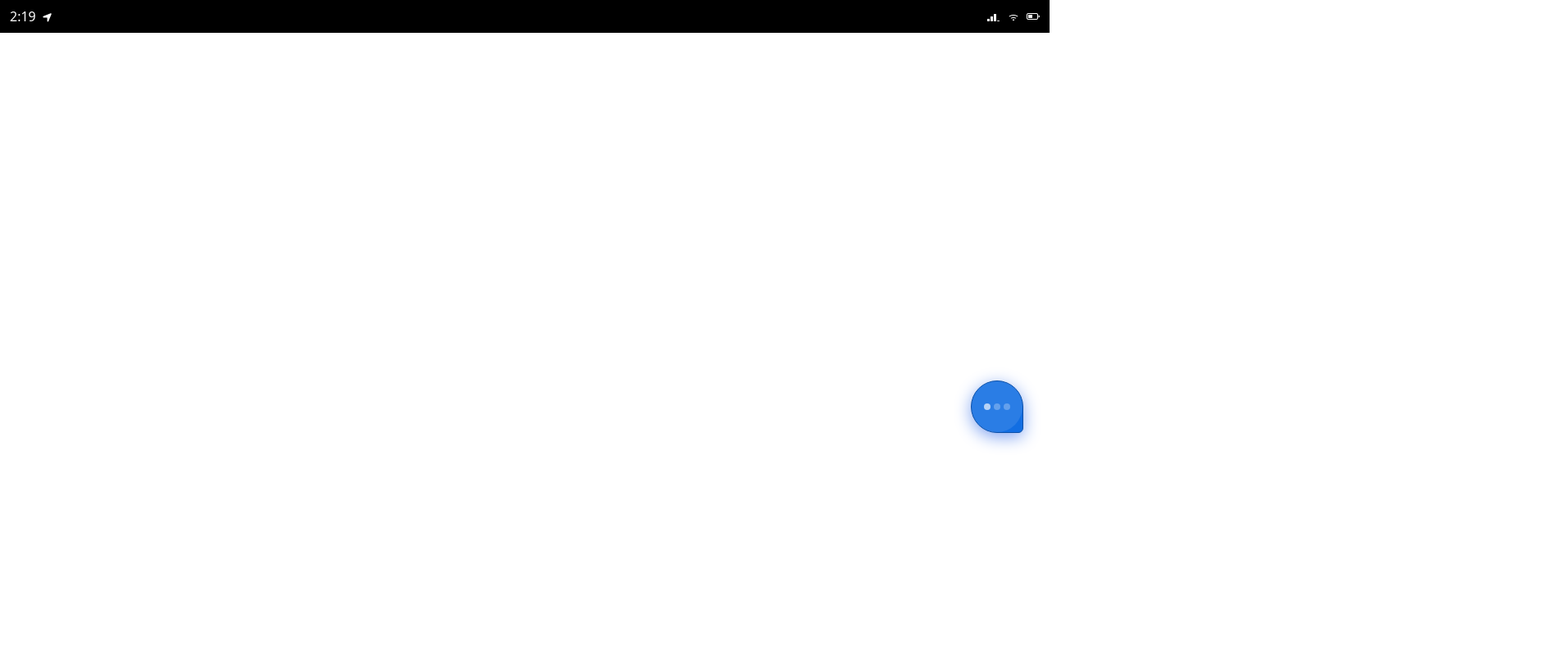
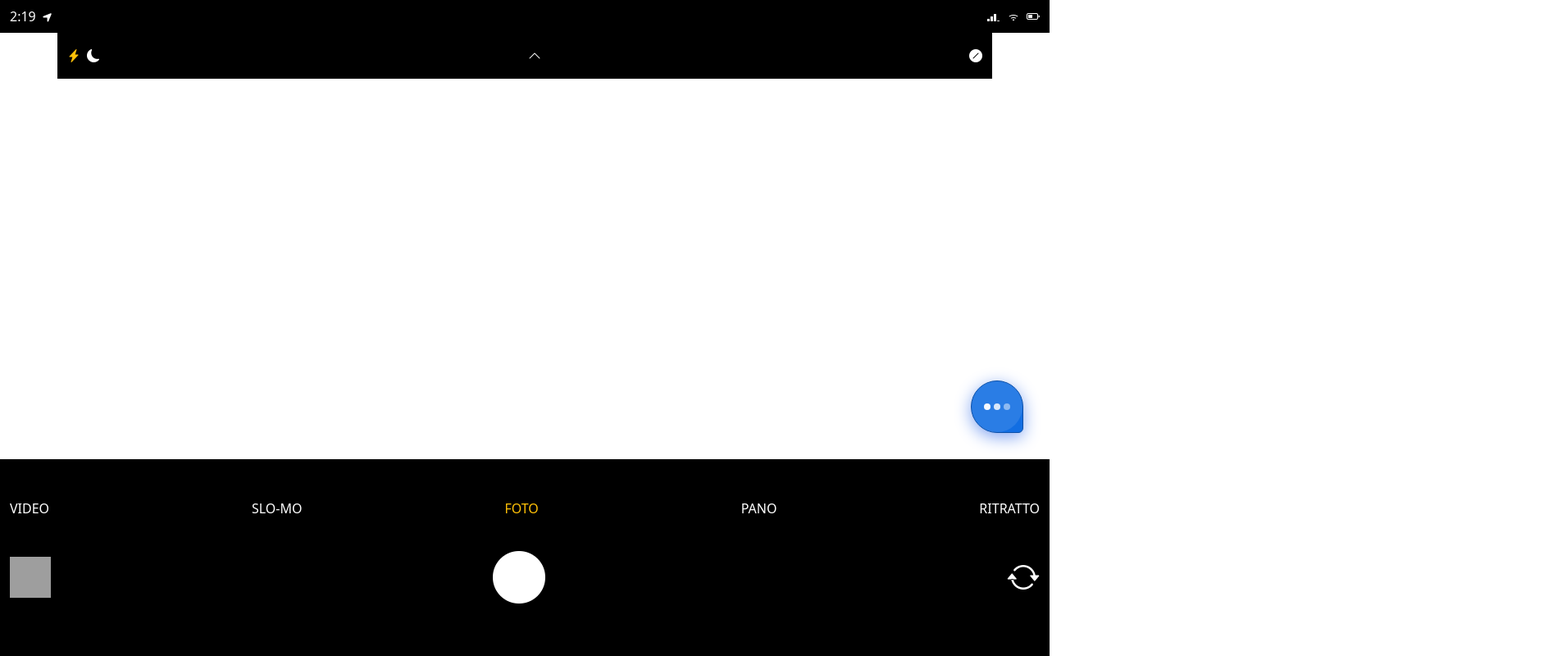
Before and after one commit to iam-Igor/ios_clone, a React (Create React App) app: page /Camera in a window 1280 px wide. Before the commit this address had no page. Shown: the top 800 px of the page at 82% size, 1894 px wide, since content can reach past the window. Built offline with nearby package versions, Linux system fonts and the light colour scheme; no server answers; grey boxes are pictures that could not be loaded.

Commit message:
added camera app working

```diff
--- a/package.json
+++ b/package.json
@@ -3,6 +3,7 @@
   "version": "0.1.0",
   "private": true,
   "dependencies": {
+    "@ffmpeg/ffmpeg": "^0.12.7",
     "@reduxjs/toolkit": "^1.9.7",
     "@testing-library/jest-dom": "^5.17.0",
     "@testing-library/react": "^13.4.0",
--- a/src/App.css
+++ b/src/App.css
@@ -229,3 +229,9 @@ canvas {
 .bottom-text {
   font-size: 0.8em;
 }
+
+/* camera app */
+
+.circle {
+  font-size: 4em;
+}
--- a/src/App.js
+++ b/src/App.js
@@ -11,6 +11,7 @@ import PhotosApp from "./comps/PhotosApp";
 import NoteApp from "./comps/NoteApp";
 import MessagesApp from "./comps/MessagesApp";
 import MailApp from "./comps/MailApp";
+import CameraApp from "./comps/CameraApp";
 
 function App() {
   return (
@@ -25,6 +26,7 @@ function App() {
         <Route path="/Notes/" element={<NoteApp />} />
         <Route path="/Messages/" element={<MessagesApp />} />
         <Route path="/Mail/" element={<MailApp />} />
+        <Route path="/Camera/" element={<CameraApp />} />
       </Routes>
       <AssistiveTouch />
     </BrowserRouter>
--- /dev/null
+++ b/src/comps/CameraApp.jsx
@@ -0,0 +1,107 @@
+import { Col, Container, Row } from "react-bootstrap";
+import bckg from "../assets/IMG_5730.png";
+import { useState, useRef, useEffect } from "react";
+
+const CameraApp = () => {
+  const videoRef = useRef(null);
+  const [capturedImage, setCapturedImage] = useState(null);
+
+  // Funzione per catturare l'immagine dalla webcam
+  const captureImage = async () => {
+    if (videoRef.current) {
+      const video = videoRef.current;
+
+      // Accedi alla webcam
+      try {
+        const stream = await navigator.mediaDevices.getUserMedia({
+          video: true,
+        });
+        video.srcObject = stream;
+      } catch (err) {
+        console.error("Errore nell'accesso alla webcam:", err);
+      }
+    }
+  };
+
+  useEffect(() => {
+    captureImage();
+  }, []);
+
+  // Funzione per scattare l'immagine
+  const takeSnapshot = () => {
+    if (videoRef.current) {
+      const video = videoRef.current;
+
+      // Crea un canvas per l'elaborazione dell'immagine
+      const canvas = document.createElement("canvas");
+      canvas.width = video.videoWidth;
+      canvas.height = video.videoHeight;
+      const ctx = canvas.getContext("2d");
+
+      // Disegna il frame attuale del video sul canvas
+      ctx.drawImage(video, 0, 0, canvas.width, canvas.height);
+
+      // Ottieni l'immagine come URL base64
+      const image = canvas.toDataURL("image/png");
+
+      // Imposta l'immagine catturata nello stato
+      setCapturedImage(image);
+
+      // Stoppa il video stream
+      video.srcObject.getVideoTracks().forEach((track) => {
+        track.stop();
+      });
+    }
+    captureImage();
+  };
+
+  return (
+    <Container>
+      <Row className="flex-column">
+        <Col className="d-flex align-items-center justify-content-between bg-black py-3 text-white">
+          <div>
+            <i className="bi bi-lightning-charge-fill me-2 text-warning"></i>
+            <i className="bi bi-moon-fill"></i>
+          </div>
+          <div>
+            <i className="bi bi-chevron-up"></i>
+          </div>
+          <div>
+            <i className="bi bi-slash-circle-fill"></i>
+          </div>
+        </Col>
+        <Col className="p-0">
+          <video
+            ref={videoRef}
+            autoPlay
+            playsInline
+            style={{ width: "160%" }}
+          />
+        </Col>
+        <Col className="fixed-bottom bg-black text-white py-5">
+          <div className="d-flex justify-content-between">
+            <p>VIDEO</p>
+            <p>SLO-MO</p>
+            <p className="text-warning">FOTO</p>
+            <p>PANO</p>
+            <p>RITRATTO</p>
+          </div>
+          <div className="d-flex justify-content-between mt-2 align-items-center">
+            <img
+              src={capturedImage ? capturedImage : bckg}
+              style={{ width: "50px", height: "50px" }}
+              alt="last-img"
+            />
+            <i
+              className="bi bi-circle-fill circle me-4"
+              onClick={takeSnapshot}
+            ></i>
+            <i className="bi bi-arrow-repeat fs-1"></i>
+          </div>
+        </Col>
+      </Row>
+    </Container>
+  );
+};
+
+export default CameraApp;
```
Also changed, not shown: 1 other file (tests, documents, lock files or other folders).
